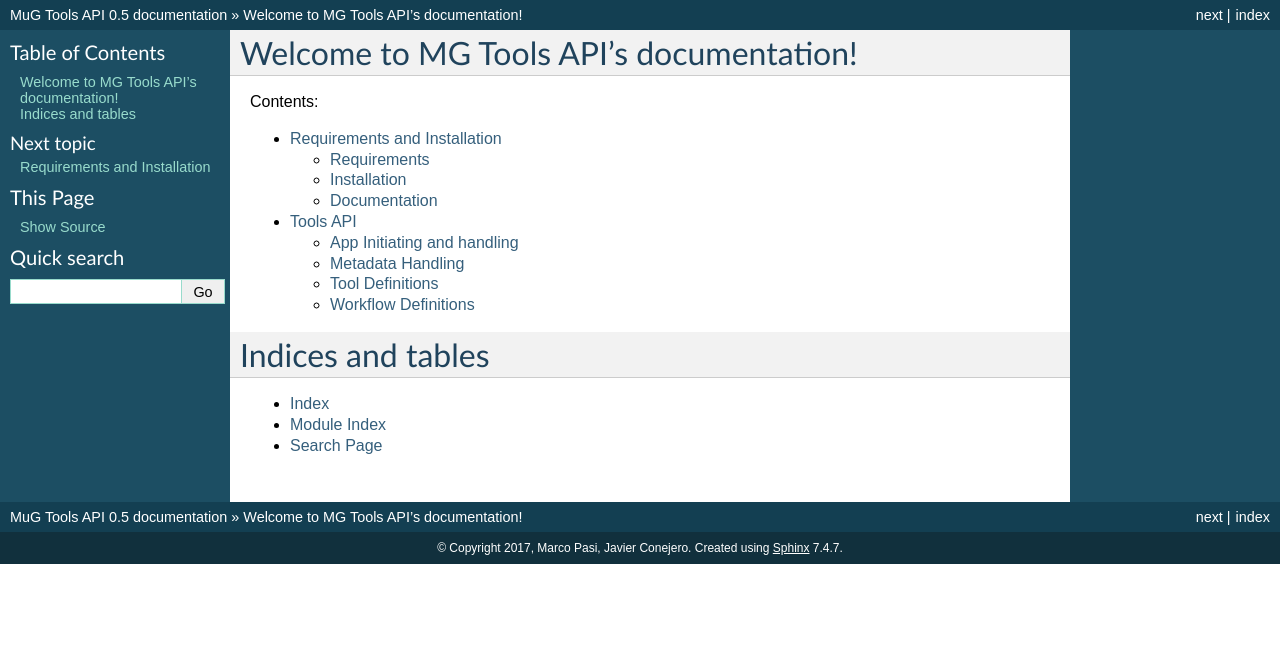
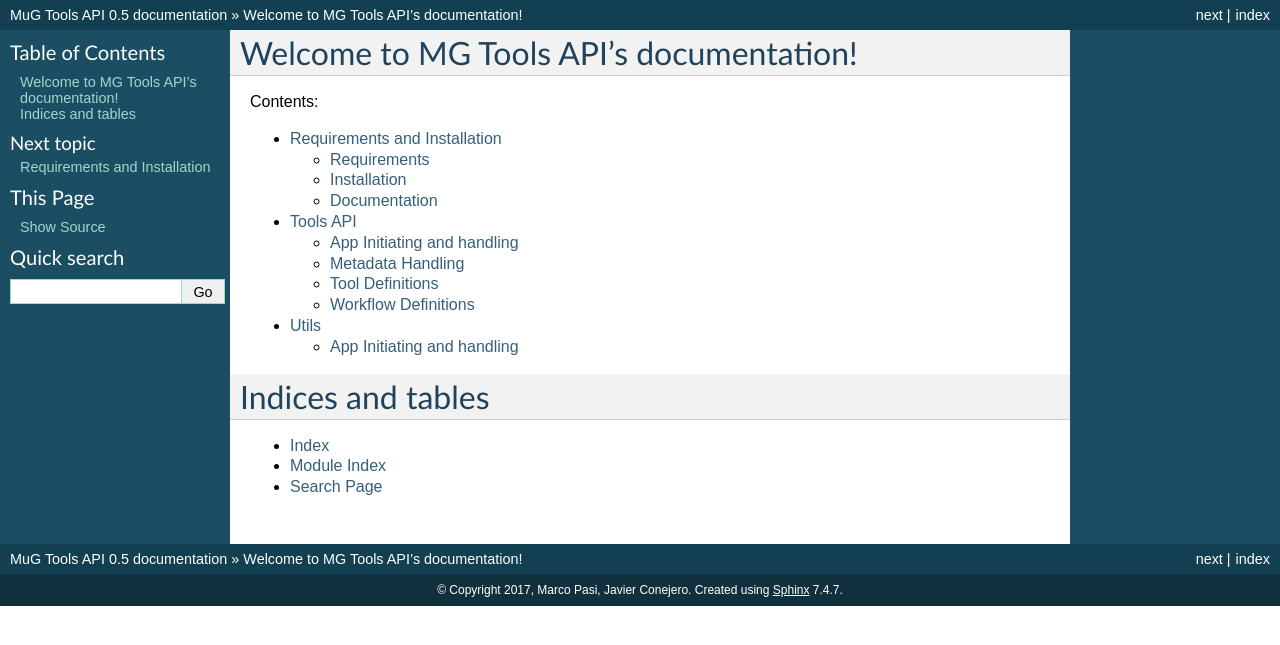
Before and after one commit to Multiscale-Genomics/mg-tool-api, a Sphinx documentation site: the page built from docs/index.rst, in a window 1280 px wide. Shown: the top 645 px of the page. Built offline with Sphinx 7.4.7, drawn with Linux system fonts in a browser that asks for light colours.

Commit message:
Added Utils to the list of docs

```diff
--- a/docs/index.rst
+++ b/docs/index.rst
@@ -12,6 +12,7 @@
 
    install
    tools-api
+   utils
 
 
 
--- /dev/null
+++ b/docs/utils.rst
@@ -0,0 +1,8 @@
+Utils
+=====
+
+App Initiating and handling
+---------------------------
+
+.. automodule:: utils.logger
+   :members:
```
